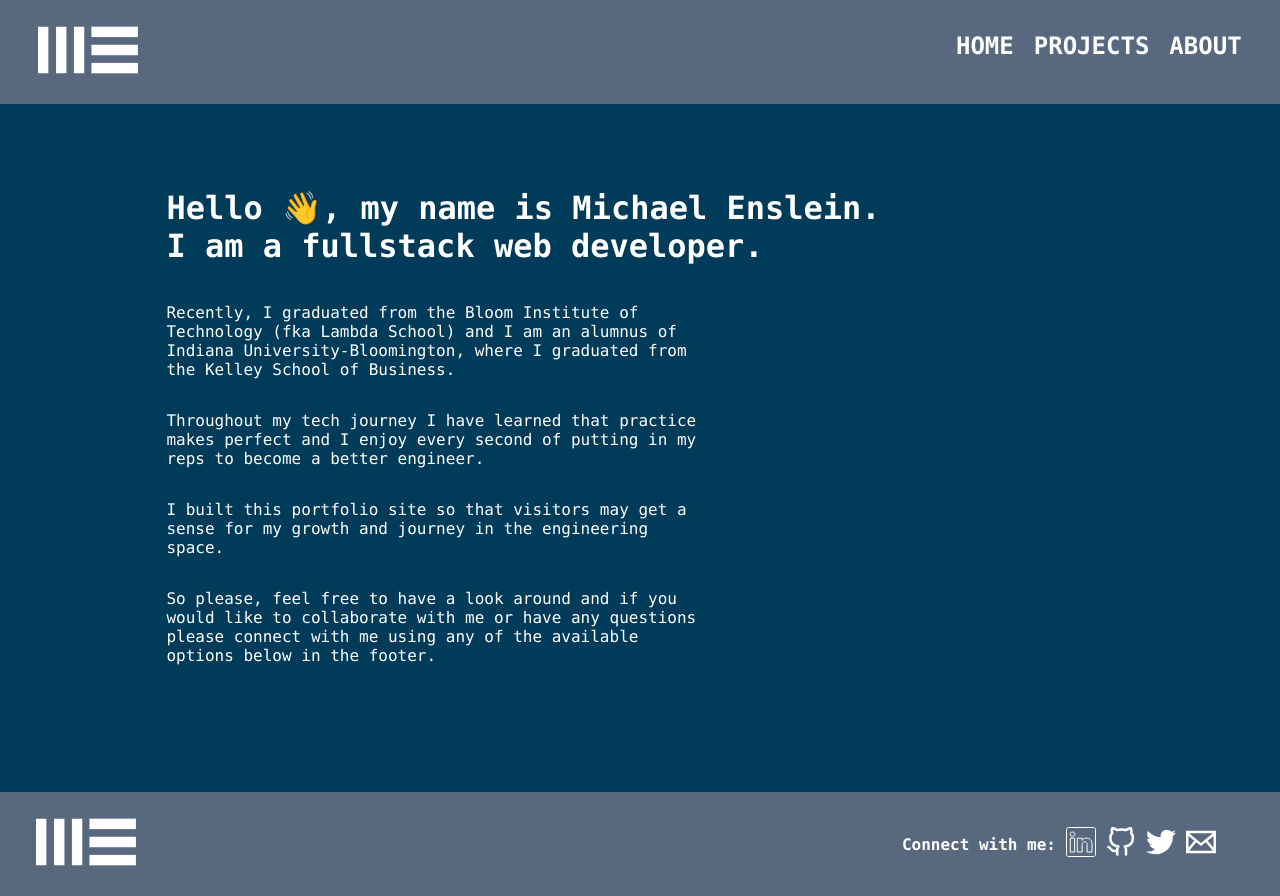
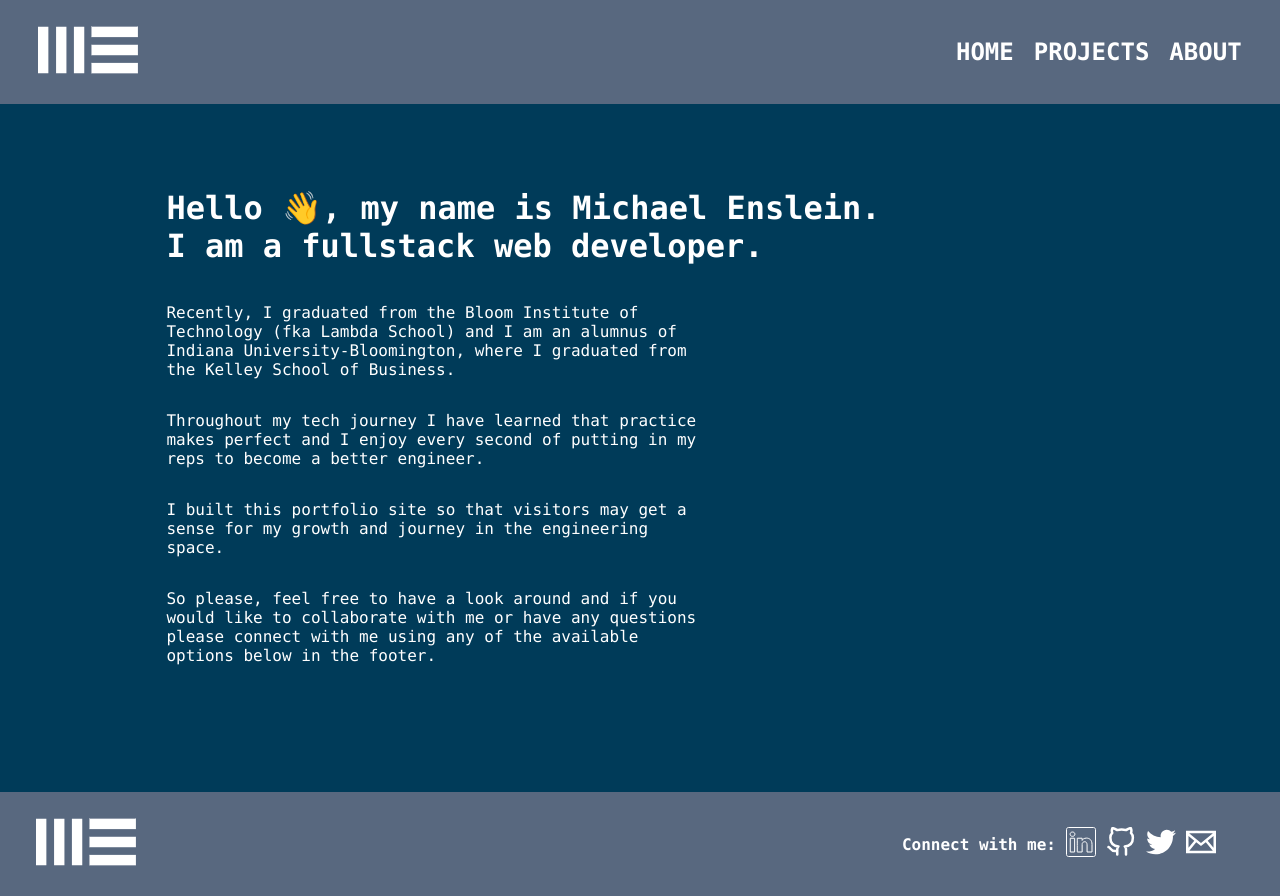
Before and after one commit to mnenslei/my-site, a React (Create React App) app: page / in a window 1280 px wide. Built offline with nearby package versions, Linux system fonts and the light colour scheme.

Commit message:
fixed banner spacing

```diff
--- a/src/index.css
+++ b/src/index.css
@@ -33,9 +33,9 @@ code {
   color: white;
   display: flex;
   flex-direction: row;
+  align-items: center;
   gap: 20px;
   margin-right: 3%;
-  margin-top: 2.5%;
 }
 
 .banner-links a{
```
